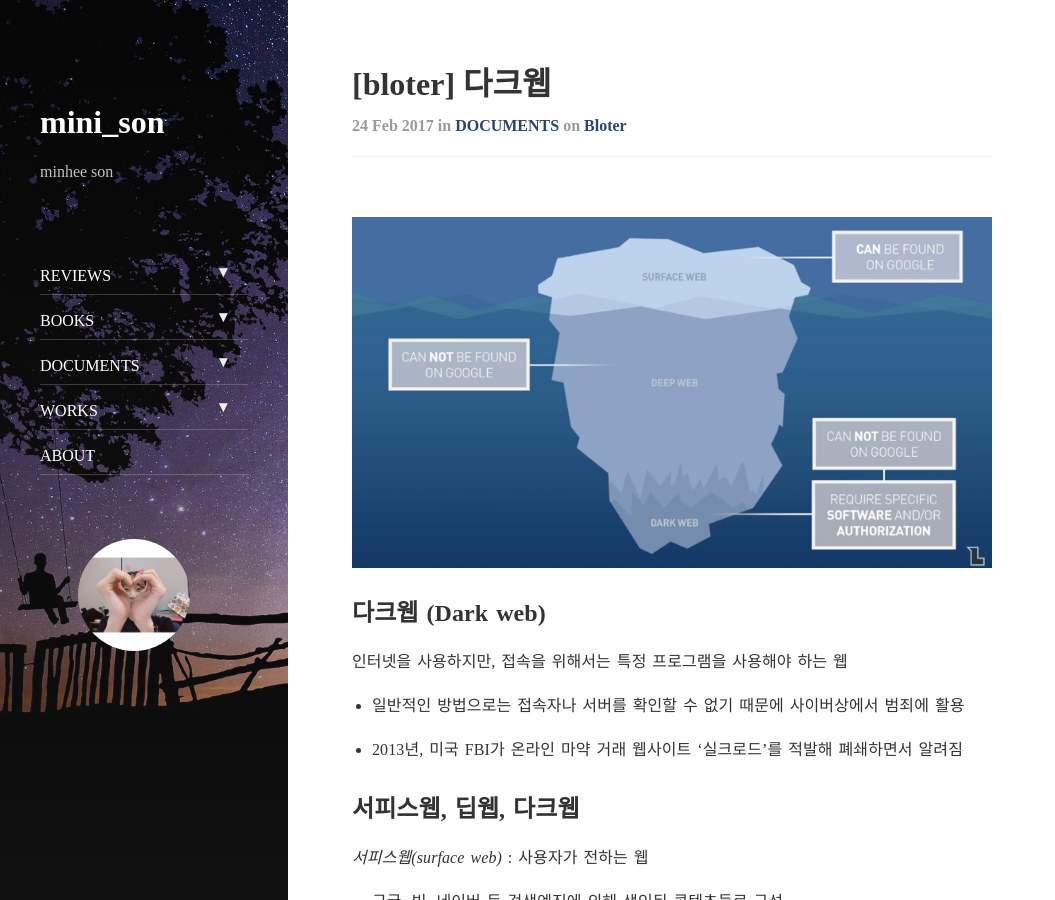
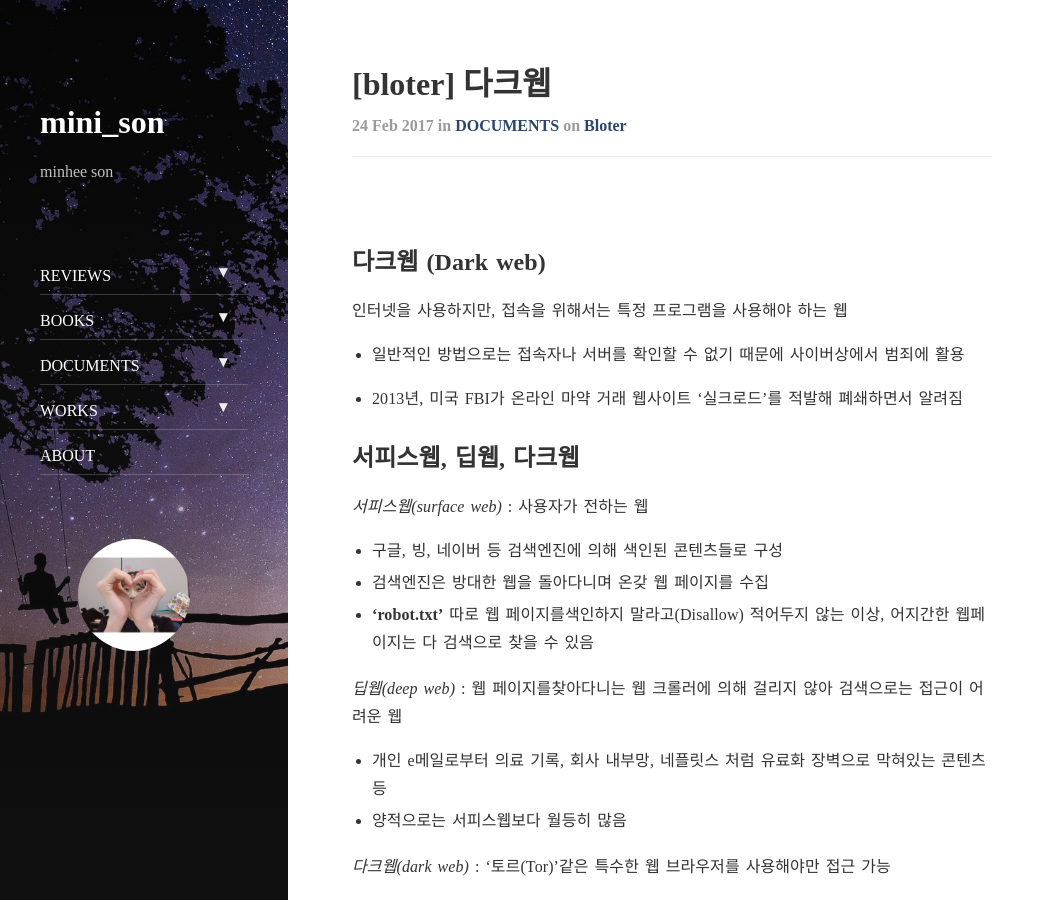
Before and after one commit to minheeson/minheeson.github.io, a Jekyll site: the page built from _posts/2017-02-24-doc-bloter-다크웹.markdown, in a window 1280 px wide and 900 px high. Shown: the whole window, without its empty margins (0-1055 px from the left). Built offline with Jekyll 4.4.1, drawn with Linux system fonts in a browser that asks for light colours; nearby versions of some CDN libraries; comment, search, counter and statistics services are not loaded.

```diff
--- a/_posts/2017-02-24-doc-bloter-다크웹.markdown
+++ b/_posts/2017-02-24-doc-bloter-다크웹.markdown
@@ -6,7 +6,6 @@ categories: doc
 tags: bloter
 ---
 
-![dark web](https://github.com/minheeson/minheeson.github.io/blob/master/assets/img/posts/darkweb.png)
 
 ## 다크웹 (Dark web)
 
--- a/_posts/2017-11-14-book-problem solving-getting started.markdown
+++ b/_posts/2017-11-14-book-problem solving-getting started.markdown
@@ -3,7 +3,7 @@ layout: post
 title:  "[Problem Solving] getting started"
 subtitle:   "[Problem Solving] getting started"
 categories: book
-tags: problem solving
+tags: problem_solving
 ---
 
 
```
Also changed, not shown: _featured_tags/book-problemsolving.md (+1 -1 lines).
